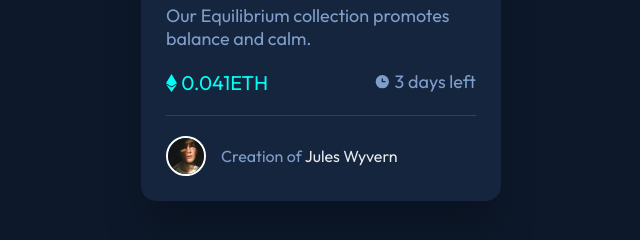
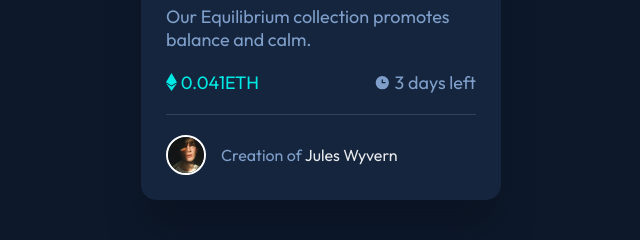
Before and after one commit to LucasBerta/nft-preview-card-component, a plain HTML site: page index.html in a window 1280 px wide. Shown: the part 502-742 px from the top of the page, 319-959 px from the left. Drawn offline with Linux system fonts and the light colour scheme; a web font is replaced by a local one.

Commit message:
Font size correction

```diff
--- a/style.scss
+++ b/style.scss
@@ -121,6 +121,8 @@ html {
 
       .nft-price,
       .nft-expires {
+        @include stdTextStyle;
+
         img {
           margin-bottom: -0.2rem;
         }
@@ -129,13 +131,8 @@ html {
       }
 
       .nft-price {
-        font-size: 2rem;
         font-weight: 400;
         color: $accent;
-      }
-
-      .nft-expires {
-        @include stdTextStyle;
       }
     }
 
```
Also changed, not shown: style.css.
